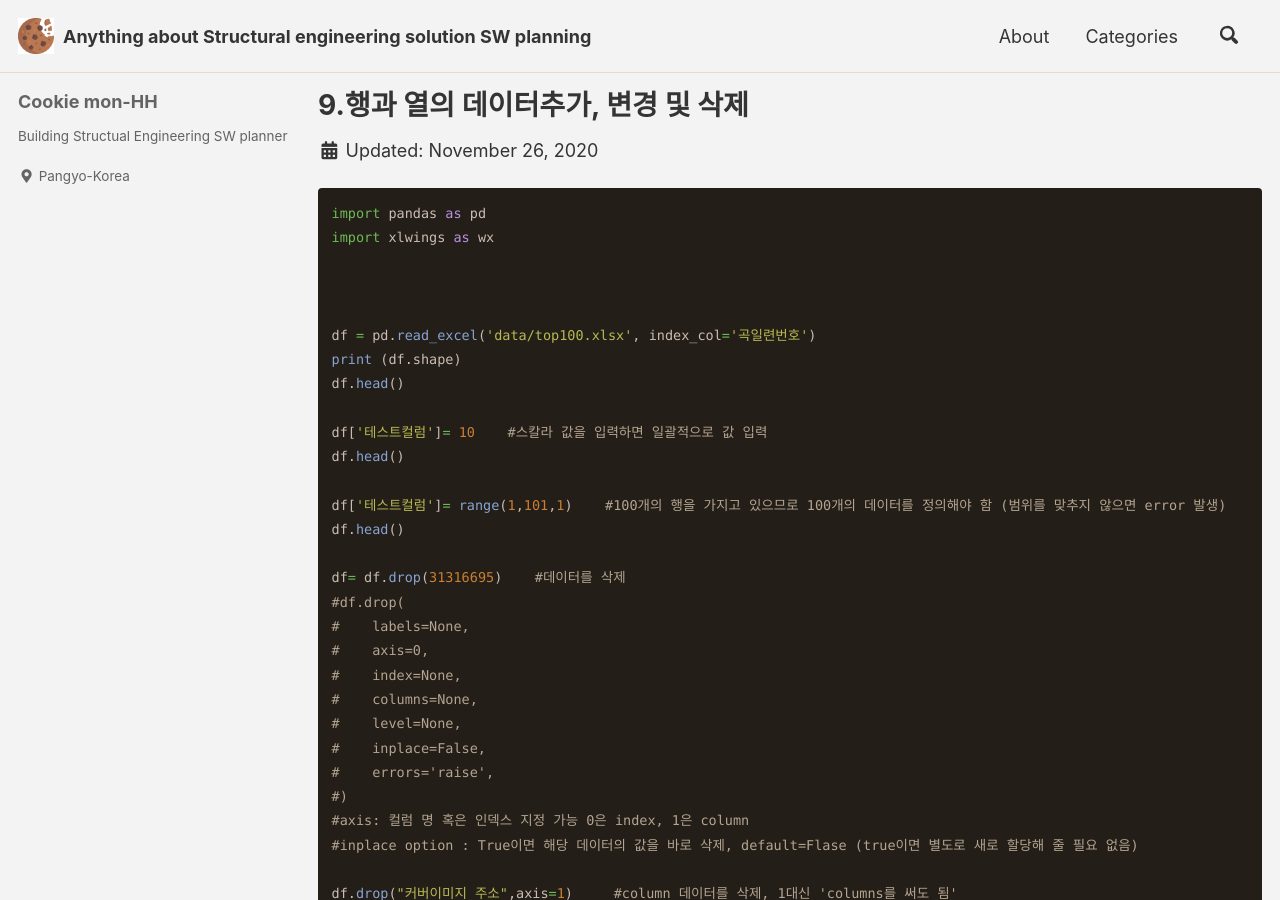
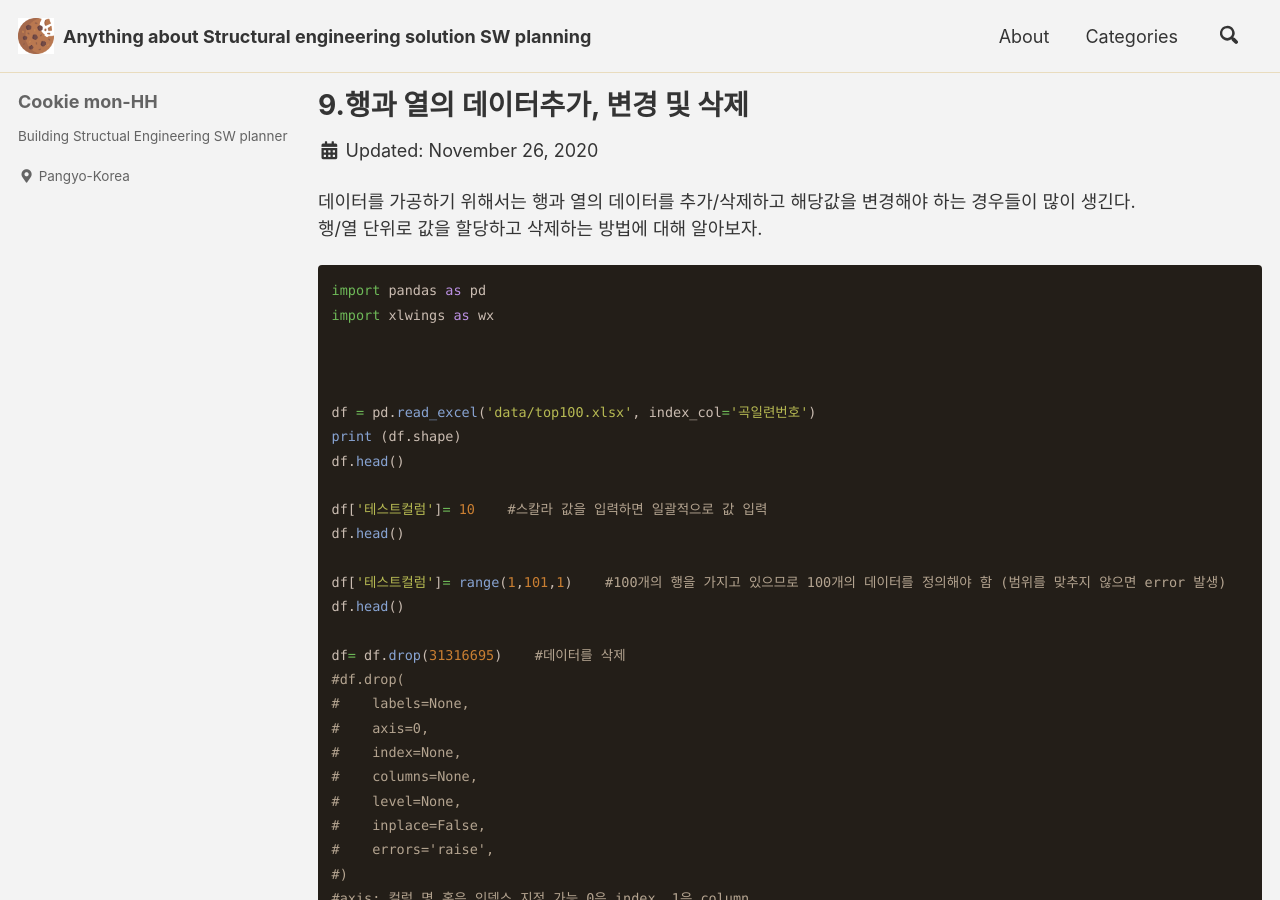
Before and after one commit to CookieMon-HH/cookiemon-hh.github.io, a Jekyll site: the page built from _posts/2020-11-27-1 9 행과 열의 데이터추가, 변경 및 삭제.md, in a window 1280 px wide and 900 px high. Built offline with Jekyll 4.4.1, drawn with Linux system fonts in a browser that asks for light colours; cached includes are drawn as plain includes; a script that is not in the unit is left out; comment, search, counter and statistics services are not loaded.

Commit message:
Update 2020-11-27-1 9 행과 열의 데이터추가, 변경 및 삭제.md

````diff
--- a/_posts/2020-11-27-1 9 행과 열의 데이터추가, 변경 및 삭제.md
+++ b/_posts/2020-11-27-1 9 행과 열의 데이터추가, 변경 및 삭제.md
@@ -8,6 +8,10 @@ categories:
 #  - Pandas
 date : 2020-11-26
 ---
+
+데이터를 가공하기 위해서는 행과 열의 데이터를 추가/삭제하고 해당값을 변경해야 하는 경우들이 많이 생긴다.
+행/열 단위로 값을 할당하고 삭제하는 방법에 대해 알아보자.
+
 
 ```python
 import pandas as pd
````
